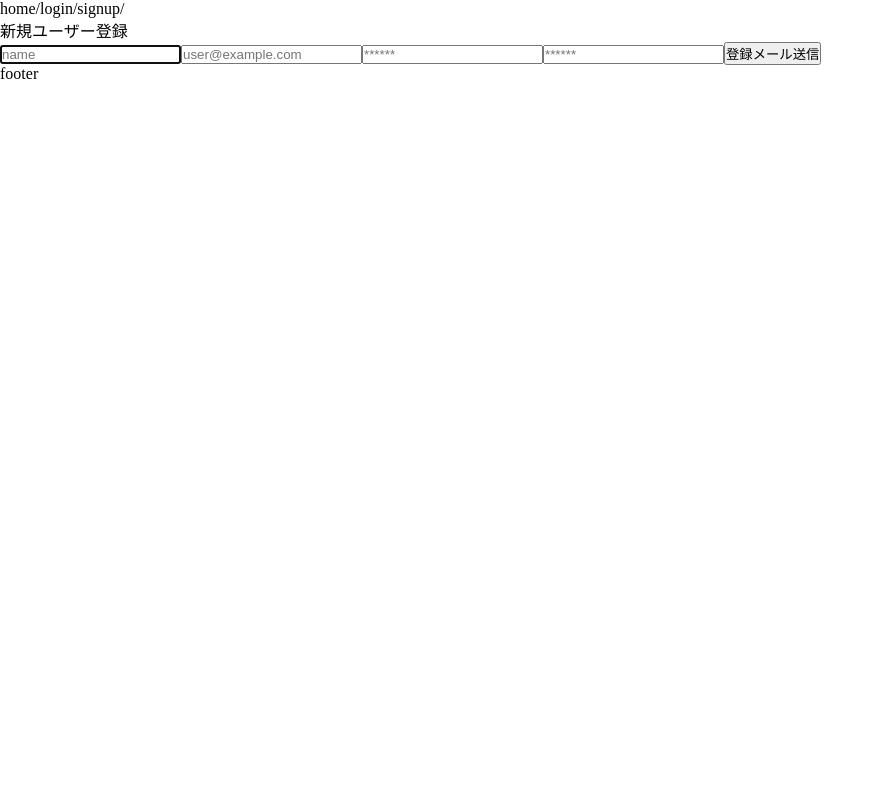
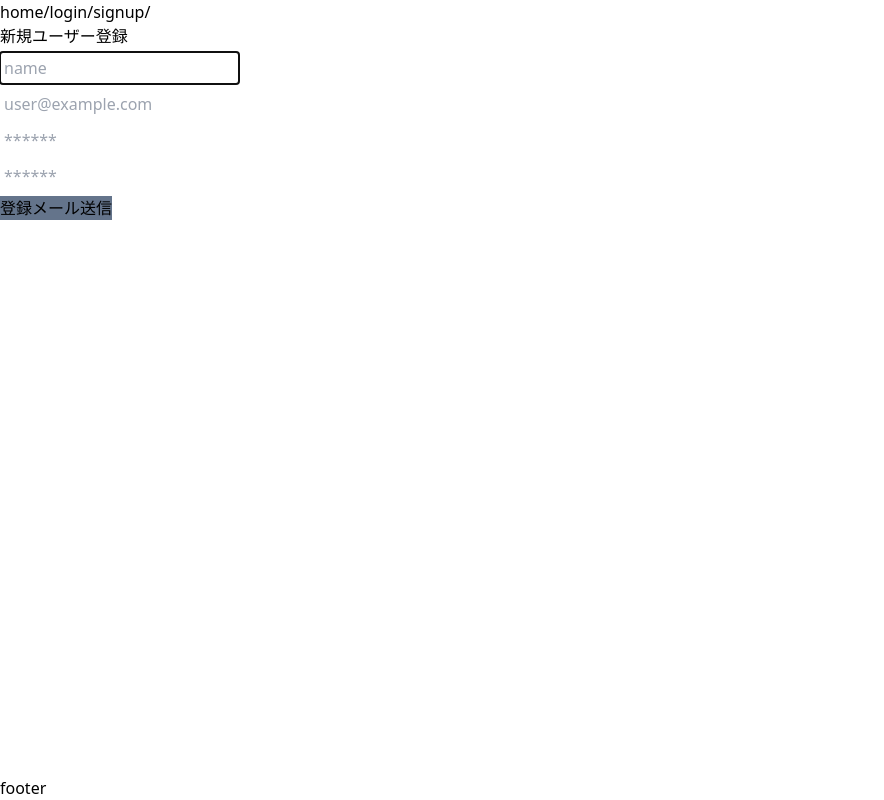
Before and after one commit to tenra/next, a Next.js app: page /signup in a window 1280 px wide. Shown: the whole page, without its empty margins (0-884 px from the left). Built offline with nearby package versions, Linux system fonts and the light colour scheme; no server answers; what axios-case-converter would draw is missing.

Commit message:
tailwind

```diff
--- a/components/layouts/Header.tsx
+++ b/components/layouts/Header.tsx
@@ -40,9 +40,9 @@ export const Header: React.FC = () => {
                 <Link href="/" className="">home</Link>/
                 {isSignedIn && currentUser ?
                     <>
-                        <p>My name is {currentUser?.name} 🙋🏻{currentUser?.email}</p>
+                        <span>{currentUser?.name} 🙋🏻</span>
                         <Link href="/profile" className="">profile</Link>
-                        <button onClick={handleSignOut}>ログアウト</button>
+                        <button onClick={handleSignOut} className="bg-slate-500">ログアウト</button>
                     </>
                 :
                     <>
--- a/components/layouts/index.tsx
+++ b/components/layouts/index.tsx
@@ -8,9 +8,9 @@ const Layouts = (props: any) => {
 
     return (
         <>
-            <div>
+            <div className="flex flex-col h-screen">
                 <Header />
-                <main>
+                <main className="flex-grow">
                     {props.children}
                 </main>
                 <Footer />
--- a/package.json
+++ b/package.json
@@ -24,6 +24,9 @@
     "typescript": "4.9.5"
   },
   "devDependencies": {
-    "@types/js-cookie": "^3.0.2"
+    "@types/js-cookie": "^3.0.2",
+    "autoprefixer": "^10.4.13",
+    "postcss": "^8.4.21",
+    "tailwindcss": "^3.2.6"
   }
 }
--- a/pages/login.tsx
+++ b/pages/login.tsx
@@ -64,14 +64,18 @@ const Login = () => {
                         name="email"
                         autoComplete="email"
                         autoFocus
+                        className="block my-1 p-1"
+                        placeholder="user@example.com"
                     />
                     <input
                         name="password"
                         type="password"
                         id="password"
                         autoComplete="current-password"
+                        className="block my-1 p-1"
+                        placeholder="******"
                     />
-                    <button type="submit">ログイン</button>
+                    <button type="submit"className="bg-slate-500">ログイン</button>
                     {isError ? (
                         <p onClick={() => {
                                 setIsError(false);
--- a/pages/signup.tsx
+++ b/pages/signup.tsx
@@ -54,12 +54,14 @@ const Signup = () => {
                             name="name"
                             autoFocus
                             placeholder="name"
+                            className="block my-1 p-1"
                         />
                         <input
                             id="email"
                             name="email"
                             autoComplete="email"
                             placeholder="user@example.com"
+                            className="block my-1 p-1"
                         />
                         <input
                             name="password"
@@ -67,15 +69,17 @@ const Signup = () => {
                             id="password"
                             autoComplete="current-password"
                             placeholder="******"
+                            className="block my-1 p-1"
                         />
                         <input
                             type="password"
                             id="password_confirmation"
                             name="password_confirmation"
                             placeholder="******"
+                            className="block my-1 p-1"
                         />
 
-                        <button type="submit">登録メール送信</button>
+                        <button type="submit" className="bg-slate-500">登録メール送信</button>
                         {isError ? (
                             <p onClick={() => {
                                     setIsError(false);
--- /dev/null
+++ b/postcss.config.js
@@ -0,0 +1,6 @@
+module.exports = {
+  plugins: {
+    tailwindcss: {},
+    autoprefixer: {},
+  },
+}
--- a/styles/globals.css
+++ b/styles/globals.css
@@ -1,3 +1,7 @@
+@tailwind base;
+@tailwind components;
+@tailwind utilities;
+
 * {
   box-sizing: border-box;
   padding: 0;
--- /dev/null
+++ b/tailwind.config.js
@@ -0,0 +1,11 @@
+/** @type {import('tailwindcss').Config} */
+module.exports = {
+  content: [
+    "./pages/**/*.{js,ts,jsx,tsx}",
+    "./components/**/*.{js,ts,jsx,tsx}",
+  ],
+  theme: {
+    extend: {},
+  },
+  plugins: [],
+}
```
Also changed, not shown: 1 other file (tests, documents, lock files or other folders).
